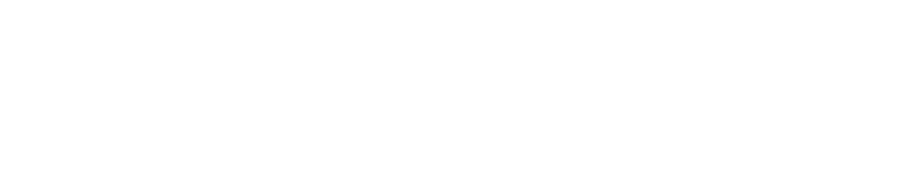
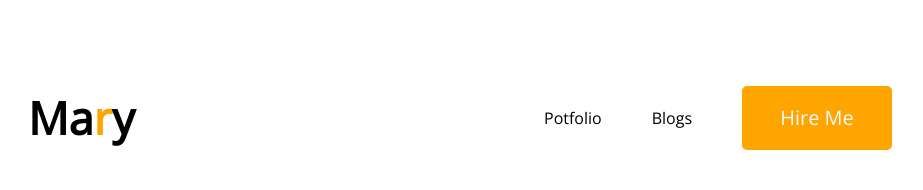
Before and after one commit to rimasultana/rima-practic, a plain HTML site: page index.html in a window 1280 px wide. Shown: the whole page, without its empty margins (180-1103 px from the left). Drawn offline with nearby package versions, Linux system fonts and the light colour scheme.

Commit message:
complete nav done

```diff
--- a/index.html
+++ b/index.html
@@ -6,10 +6,40 @@
     <title>Document</title>
     <link rel="stylesheet" href="style.css">
     <link rel="preconnect" href="https://fonts.googleapis.com">
-<link rel="preconnect" href="https://fonts.gstatic.com" crossorigin>
-<link href="https://fonts.googleapis.com/css2?family=Open+Sans:ital@1&display=swap" rel="stylesheet">
+    <link rel="preconnect" href="https://fonts.gstatic.com" crossorigin>
+    <link href="https://fonts.googleapis.com/css2?family=Open+Sans&display=swap" rel="stylesheet">
 </head>
 <body>
 
+
+    <header>
+        <nav>
+            <h2 class="nav-title">Ma<span class="text-primary">r</span>y</h2>
+            <ul>
+                <li>Potfolio</li>
+                <li>Blogs</li>
+                <li><button class="btn-primary">Hire Me</button></li>
+            </ul>
+        </nav>
+
+    </header>
+
+
+
+
+
+
+
+
+
+
+    <main></main>
+    <footer></footer>
+
+
+
+
+
+
 </body>
 </html>
--- a/style.css
+++ b/style.css
@@ -1,5 +1,40 @@
 *{
     margin: o;
     font-family: 'Open Sans', sans-serif;
-    padding: o;
+                padding: o;
 }
+ /* nab er kaj */
+ nav{
+    display: flex;
+    justify-content: space-between;
+    margin: 50px 200px;
+ }
+ .nav-title{
+    font-size: 45px;
+    font-weight: 800;
+ }
+ .text-primary{
+    color: orange;
+ }
+
+ nav li{
+    list-style: none;
+    margin-left: 50px;
+
+ }
+ nav ul{
+    display: flex;
+    margin-left: 30px;
+    align-items: center;
+
+ }
+ .btn-primary{
+    border-radius: 5px;
+    width: 150px;
+    color: aliceblue;
+    background-color: orange;
+    font-size: 20px;
+    font-weight: 700px;
+    height: 64px;
+    border: 0;
+ }
```
